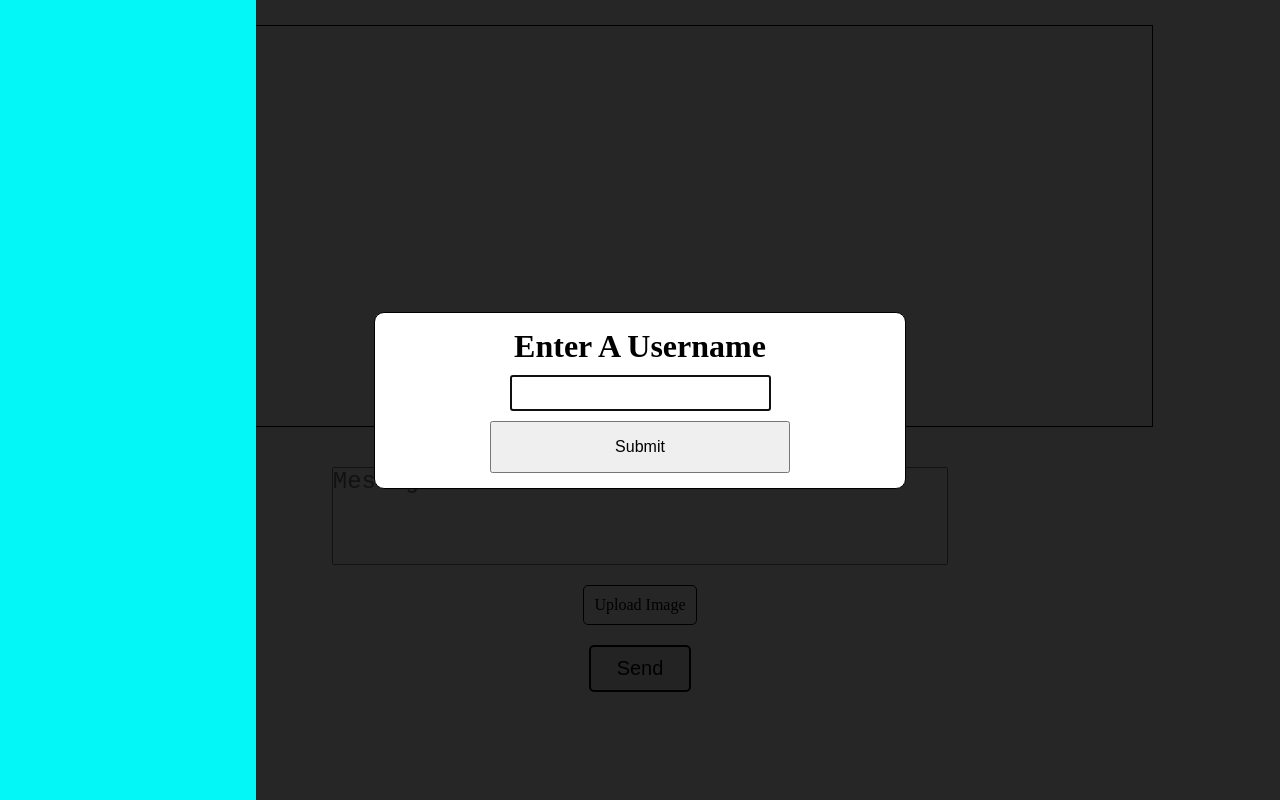
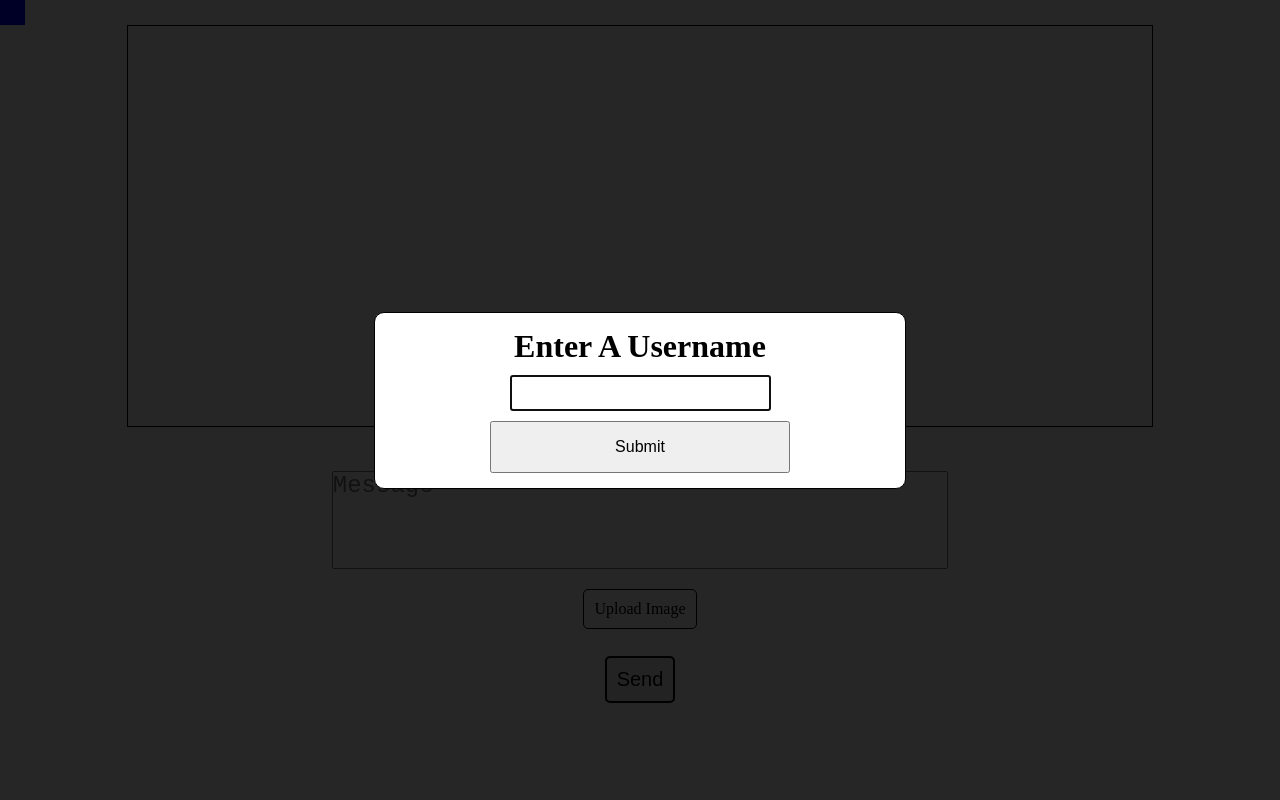
Before and after one commit to JacobTyBruce/rtca, a website: page frontend/index.html in a window 1280 px wide. Drawn offline with nearby package versions, Linux system fonts and the light colour scheme; no server answers.

Commit message:
Added sidebar and styles

```diff
--- a/frontend/index.html
+++ b/frontend/index.html
@@ -18,6 +18,7 @@
         </div>
     </div>
 
+    <div class="sidebar-action"></div>
     <div class="sidebar">
 
     </div>
--- a/frontend/main.css
+++ b/frontend/main.css
@@ -3,6 +3,9 @@
     padding: 0;
 }
 
+:root {
+    sidebar-width: min(500px, 100%);
+}
 body {
     display: flex;
     align-items: center;
@@ -19,6 +22,7 @@ body {
     display: flex;
     justify-content: center;
     align-items: center;
+    z-index:998;
 }
 
 .username-prompt {
@@ -62,21 +66,30 @@ body {
 
 /* sidebar styles */
 
+.sidebar-action {
+    position: absolute;
+    top: 0;
+    left: 0;
+    width: 25px;
+    height: 25px;
+    background-color: blue;
+}
+
 .sidebar {
-    width: 20vw;
+    width: --var(sidebar-width);
     height: 100vh;
     position: absolute;
     top: 0;
-    left: 0;
+    left: calc(-1*--var(sidebar-width));
     background-color: rgb(4, 247, 247);
 }
 
 /* User data entry styles */
 
 .user-input {
-    padding-top: 5vh;
+    margin-top: 5vh;
     width: 80vw;
-    height: 20vh;
+    height: 30vh;
     display: flex;
     justify-content: space-around;
     align-items: center;
@@ -122,7 +135,6 @@ input[type=file] {
 
 .user-input > input[type=submit] {
     font-size: 20px;
-    width: 10%;
     padding: 10px;
     border-radius: 5px;
     border: 2px solid black;
```
